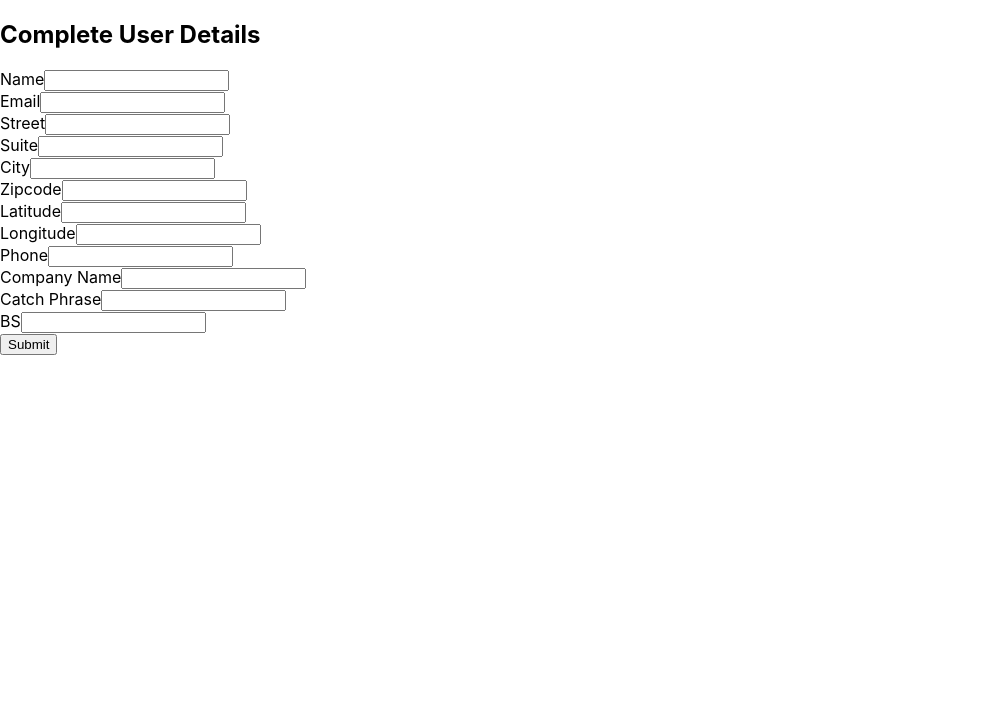
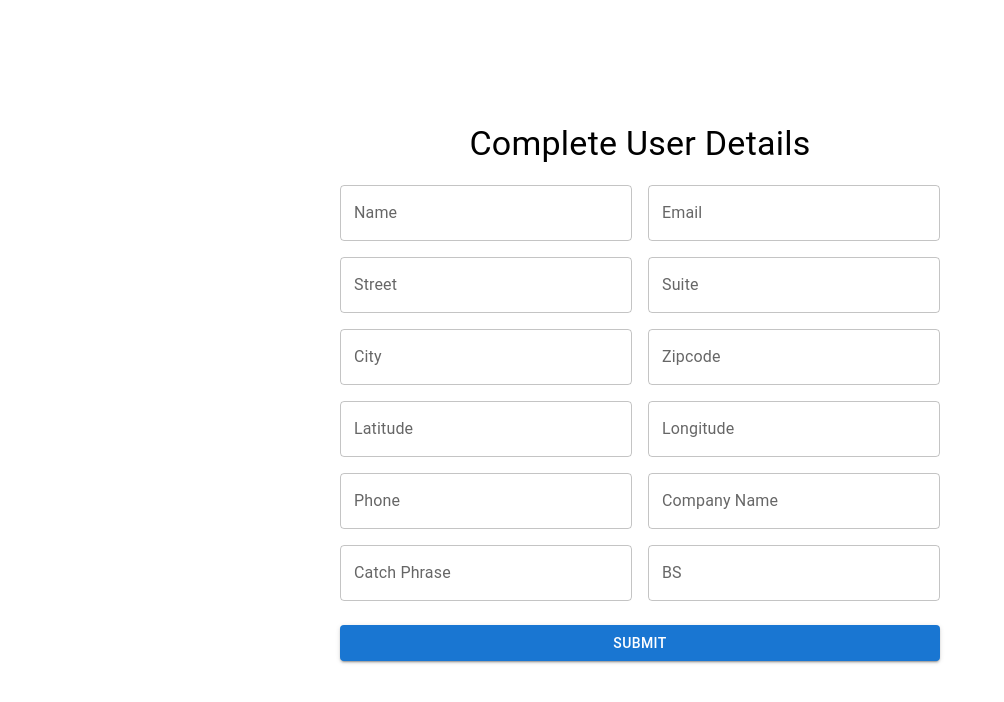
Before and after one commit to reutZi/fullstack_project5, a React (Create React App) app: page /userdetails in a window 1280 px wide. Shown: the top 702 px of the page, without its empty margins (0-1004 px from the left). Built offline with nearby package versions, Linux system fonts and the light colour scheme.

Commit message:
adding mui

```diff
--- a/src/components/Info.jsx
+++ b/src/components/Info.jsx
@@ -1,18 +1,49 @@
-// src/components/Info.js
 import React, { useContext } from 'react';
 import AuthContext from '../contexts/AuthContext';
+import { Box, Typography, Paper, Grid } from '@mui/material';
 
 const Info = () => {
     const { user } = useContext(AuthContext);
 
     return (
-        <div>
-            <h1>User Info</h1>
-            <p><strong>Name:</strong> {user.name}</p>
-            <p><strong>Email:</strong> {user.email}</p>
-            <p><strong>Phone:</strong> {user.phone}</p>
-            <p><strong>Website:</strong> {user.website}</p>
-        </div>
+        <Box sx={{ padding: 1, display: 'flex', justifyContent: 'center', alignItems: 'center' }}>
+            <Paper sx={{ padding: 2, width: '100%', maxWidth: 600 }}>
+                <Typography variant="h4" component="h1" gutterBottom>
+                    User Info
+                </Typography>
+                <Grid container spacing={2}>
+                    <Grid item xs={12}>
+                        <Typography variant="body1"><strong>Name:</strong> {user.name}</Typography>
+                    </Grid>
+                    <Grid item xs={12}>
+                        <Typography variant="body1"><strong>Username:</strong> {user.username}</Typography>
+                    </Grid>
+                    <Grid item xs={12}>
+                        <Typography variant="body1"><strong>Email:</strong> {user.email}</Typography>
+                    </Grid>
+                    <Grid item xs={12}>
+                        <Typography variant="body1"><strong>Phone:</strong> {user.phone}</Typography>
+                    </Grid>
+                    <Grid item xs={12}>
+                        <Typography variant="body1"><strong>Website:</strong> {user.website}</Typography>
+                    </Grid>
+                    <Grid item xs={12}>
+                        <Typography variant="h6" component="h2">Address</Typography>
+                        <Typography variant="body1"><strong>Street:</strong> {user.address.street}</Typography>
+                        <Typography variant="body1"><strong>Suite:</strong> {user.address.suite}</Typography>
+                        <Typography variant="body1"><strong>City:</strong> {user.address.city}</Typography>
+                        <Typography variant="body1"><strong>Zipcode:</strong> {user.address.zipcode}</Typography>
+                        <Typography variant="body1"><strong>Geo:</strong> Lat: {user.address.geo.lat}, Lng: {user.address.geo.lng}</Typography>
+                    </Grid>
+                    <Grid item xs={12}>
+                        <Typography variant="h6" component="h2">Company</Typography>
+                        <Typography variant="body1"><strong>Name:</strong> {user.company.name}</Typography>
+                        <Typography variant="body1"><strong>CatchPhrase:</strong> {user.company.catchPhrase}</Typography>
+                        <Typography variant="body1"><strong>BS:</strong> {user.company.bs}</Typography>
+                    </Grid>
+                </Grid>
+            </Paper>
+        </Box>
     );
 };
 
--- a/src/components/Login.jsx
+++ b/src/components/Login.jsx
@@ -1,15 +1,15 @@
-// src/components/Login.js
 import React, { useContext } from 'react';
 import { useForm } from 'react-hook-form';
 import { NavLink } from 'react-router-dom';
 import axios from 'axios';
 import { yupResolver } from '@hookform/resolvers/yup';
 import * as yup from 'yup';
+import { TextField, Button, Typography, Box, Link } from '@mui/material';
 import AuthContext from '../contexts/AuthContext';
 
 const schema = yup.object().shape({
-    userName: yup.string().required(),
-    password: yup.string().min(4).required(),
+    userName: yup.string().required('Username is required'),
+    password: yup.string().min(4, 'Password must be at least 4 characters').required('Password is required'),
 });
 
 const Login = () => {
@@ -22,43 +22,69 @@ const Login = () => {
         try {
             const response = await axios.get(`http://localhost:5000/users?username=${data.userName}`);
 
-            if(!response.status === 200){
-                throw new Error('User name does not exist');
+            if (!response.status === 200) {
+                throw new Error('Username does not exist');
             }
-
 
             const user = response.data[0];
 
-            if (user.website === data.password ) {
+            if (user.website === data.password) {
                 login(user.username);
             } else {
                 throw new Error('Invalid password.');
             }
-          } catch (error) {
+        } catch (error) {
             alert(error);
-          }
+        }
     };
 
     return (
-        <div>
-            <h2>Login</h2>
-            <form onSubmit={handleSubmit(onSubmit)}>
-                <div>
-                    <label>UserName</label>
-                    <input type="text" {...register('userName')} />
-                    {errors.userName && <p>{errors.userName.message}</p>}
-                </div>
-                <div>
-                    <label>Password</label>
-                    <input type="password" {...register('password')} />
-                    {errors.password && <p>{errors.password.message}</p>}
-                </div>
-                <button type="submit">Login</button>
-                <p>
-                 Don't have an account? <NavLink to="/register">Sign up</NavLink>
-                </p>
-            </form>
-        </div>
+        <Box
+            display="flex"
+            flexDirection="column"
+            alignItems="center"
+            justifyContent="center"
+            minHeight="100vh"
+        >
+            <Typography variant="h4" component="h2" gutterBottom>
+                Login
+            </Typography>
+            <Box component="form" onSubmit={handleSubmit(onSubmit)} noValidate sx={{ mt: 1, width: '300px' }}>
+                <TextField
+                    variant="outlined"
+                    margin="normal"
+                    fullWidth
+                    id="userName"
+                    label="Username"
+                    {...register('userName')}
+                    error={!!errors.userName}
+                    helperText={errors.userName?.message}
+                />
+                <TextField
+                    variant="outlined"
+                    margin="normal"
+                    fullWidth
+                    id="password"
+                    label="Password"
+                    type="password"
+                    {...register('password')}
+                    error={!!errors.password}
+                    helperText={errors.password?.message}
+                />
+                <Button
+                    type="submit"
+                    fullWidth
+                    variant="contained"
+                    color="primary"
+                    sx={{ mt: 3, mb: 2 }}
+                >
+                    Login
+                </Button>
+                <Typography variant="body2" align="center">
+                    Don't have an account? <Link component={NavLink} to="/register">Sign up</Link>
+                </Typography>
+            </Box>
+        </Box>
     );
 };
 
--- a/src/components/Register.jsx
+++ b/src/components/Register.jsx
@@ -1,16 +1,15 @@
-// src/components/Register.js
 import React from 'react';
 import { useForm } from 'react-hook-form';
 import { yupResolver } from '@hookform/resolvers/yup';
 import * as yup from 'yup';
-import { NavLink } from 'react-router-dom';
+import { NavLink, useNavigate } from 'react-router-dom';
 import axios from 'axios';
-import { useNavigate } from 'react-router-dom';
+import { TextField, Button, Typography, Box, Link } from '@mui/material';
 
 const schema = yup.object().shape({
-    username: yup.string().required(),
-    password: yup.string().required(),
-    verifyPassword: yup.string().oneOf([yup.ref('password'), null], 'Passwords must match').required(),
+    username: yup.string().required('Username is required'),
+    password: yup.string().required('Password is required'),
+    verifyPassword: yup.string().oneOf([yup.ref('password'), null], 'Passwords must match').required('Please confirm your password'),
 });
 
 const Register = () => {
@@ -22,12 +21,10 @@ const Register = () => {
 
     const onSubmit = async (data) => {
         try {
-            console.log("i got here");
             const response = await axios.get(`http://localhost:5000/users?username=${data.username}`);
             if (response.data.length > 0) {
                 alert('Username already exists');
             } else {
-                console.log("i also got here");
                 navigate('/userdetails', { state: { userData: data } });
             }
         } catch (error) {
@@ -36,23 +33,63 @@ const Register = () => {
     };
 
     return (
-        <form onSubmit={handleSubmit(onSubmit)}>
-            <h2>Sign Up</h2>
-            <input {...register('username')} placeholder="Username" />
-            <p>{errors.username?.message}</p>
-
-            <input type="password" {...register('password')} placeholder="Password" />
-            <p>{errors.password?.message}</p>
-
-            <input type="password" {...register('verifyPassword')} placeholder="Verify Password" />
-            <p>{errors.verifyPassword?.message}</p>
-
-            <button type="submit">Register</button>
-
-            <p>
-                Already have an account? <NavLink to="/login">Login</NavLink>
-            </p>
-        </form>
+        <Box
+            display="flex"
+            flexDirection="column"
+            alignItems="center"
+            justifyContent="center"
+            minHeight="100vh"
+        >
+            <Typography variant="h4" component="h2" gutterBottom>
+                Sign Up
+            </Typography>
+            <Box component="form" onSubmit={handleSubmit(onSubmit)} noValidate sx={{ mt: 1, width: '300px' }}>
+                <TextField
+                    variant="outlined"
+                    margin="normal"
+                    fullWidth
+                    id="username"
+                    label="Username"
+                    {...register('username')}
+                    error={!!errors.username}
+                    helperText={errors.username?.message}
+                />
+                <TextField
+                    variant="outlined"
+                    margin="normal"
+                    fullWidth
+                    id="password"
+                    label="Password"
+                    type="password"
+                    {...register('password')}
+                    error={!!errors.password}
+                    helperText={errors.password?.message}
+                />
+                <TextField
+                    variant="outlined"
+                    margin="normal"
+                    fullWidth
+                    id="verifyPassword"
+                    label="Verify Password"
+                    type="password"
+                    {...register('verifyPassword')}
+                    error={!!errors.verifyPassword}
+                    helperText={errors.verifyPassword?.message}
+                />
+                <Button
+                    type="submit"
+                    fullWidth
+                    variant="contained"
+                    color="primary"
+                    sx={{ mt: 3, mb: 2 }}
+                >
+                    Register
+                </Button>
+                <Typography variant="body2" align="center">
+                    Already have an account? <Link component={NavLink} to="/login">Login</Link>
+                </Typography>
+            </Box>
+        </Box>
     );
 };
 
--- a/src/components/UserDetails.jsx
+++ b/src/components/UserDetails.jsx
@@ -1,25 +1,25 @@
-// src/components/UserDetails.js
-import React, { useContext }from 'react';
+import React, { useContext } from 'react';
 import { useForm } from 'react-hook-form';
 import { yupResolver } from '@hookform/resolvers/yup';
 import * as yup from 'yup';
 import axios from 'axios';
-import { useLocation} from 'react-router-dom';
+import { useLocation } from 'react-router-dom';
 import AuthContext from '../contexts/AuthContext';
+import { TextField, Button, Typography, Box, Grid } from '@mui/material';
 
 const schema = yup.object().shape({
-  name: yup.string().required(),
-  email: yup.string().email().required(),
-  street: yup.string().required(),
-  suite: yup.string().required(),
-  city: yup.string().required(),
-  zipcode: yup.string().required(),
-  lat: yup.string().required(),
-  lng: yup.string().required(),
-  phone: yup.string().required(),
-  companyName: yup.string().required(),
-  catchPhrase: yup.string().required(),
-  bs: yup.string().required(),
+  name: yup.string().required('Name is required'),
+  email: yup.string().email('Invalid email format').required('Email is required'),
+  street: yup.string().required('Street is required'),
+  suite: yup.string().required('Suite is required'),
+  city: yup.string().required('City is required'),
+  zipcode: yup.string().required('Zipcode is required'),
+  lat: yup.string().required('Latitude is required'),
+  lng: yup.string().required('Longitude is required'),
+  phone: yup.string().required('Phone is required'),
+  companyName: yup.string().required('Company name is required'),
+  catchPhrase: yup.string().required('Catch phrase is required'),
+  bs: yup.string().required('BS is required'),
 });
 
 const UserDetails = () => {
@@ -67,72 +67,150 @@ const UserDetails = () => {
   };
 
   return (
-    <div>
-      <h2>Complete User Details</h2>
-      <form onSubmit={handleSubmit(onSubmit)}>
-        <div>
-          <label>Name</label>
-          <input type="text" {...register('name')} />
-          {errors.name && <p>{errors.name.message}</p>}
-        </div>
-        <div>
-          <label>Email</label>
-          <input type="text" {...register('email')} />
-          {errors.email && <p>{errors.email.message}</p>}
-        </div>
-        <div>
-          <label>Street</label>
-          <input type="text" {...register('street')} />
-          {errors.street && <p>{errors.street.message}</p>}
-        </div>
-        <div>
-          <label>Suite</label>
-          <input type="text" {...register('suite')} />
-          {errors.suite && <p>{errors.suite.message}</p>}
-        </div>
-        <div>
-          <label>City</label>
-          <input type="text" {...register('city')} />
-          {errors.city && <p>{errors.city.message}</p>}
-        </div>
-        <div>
-          <label>Zipcode</label>
-          <input type="text" {...register('zipcode')} />
-          {errors.zipcode && <p>{errors.zipcode.message}</p>}
-        </div>
-        <div>
-          <label>Latitude</label>
-          <input type="text" {...register('lat')} />
-          {errors.lat && <p>{errors.lat.message}</p>}
-        </div>
-        <div>
-          <label>Longitude</label>
-          <input type="text" {...register('lng')} />
-          {errors.lng && <p>{errors.lng.message}</p>}
-        </div>
-        <div>
-          <label>Phone</label>
-          <input type="text" {...register('phone')} />
-          {errors.phone && <p>{errors.phone.message}</p>}
-        </div>
-        <div>
-          <label>Company Name</label>
-          <input type="text" {...register('companyName')} />
-          {errors.companyName && <p>{errors.companyName.message}</p>}
-        </div>
-        <div>
-          <label>Catch Phrase</label>
-          <input type="text" {...register('catchPhrase')} />
-          {errors.catchPhrase && <p>{errors.catchPhrase.message}</p>}
-        </div>
-        <div>
-          <label>BS</label>
-          <input type="text" {...register('bs')} />
-          {errors.bs && <p>{errors.bs.message}</p>}
-        </div>
-        <button type="submit">Submit</button>
-      </form>
-    </div>
+    <Box
+      display="flex"
+      flexDirection="column"
+      alignItems="center"
+      justifyContent="center"
+      minHeight="100vh"
+    >
+      <Typography variant="h4" component="h2" gutterBottom>
+        Complete User Details
+      </Typography>
+      <Box component="form" onSubmit={handleSubmit(onSubmit)} noValidate sx={{ mt: 1, width: '600px' }}>
+        <Grid container spacing={2}>
+          <Grid item xs={12} sm={6}>
+            <TextField
+              variant="outlined"
+              fullWidth
+              label="Name"
+              {...register('name')}
+              error={!!errors.name}
+              helperText={errors.name?.message}
+            />
+          </Grid>
+          <Grid item xs={12} sm={6}>
+            <TextField
+              variant="outlined"
+              fullWidth
+              label="Email"
+              {...register('email')}
+              error={!!errors.email}
+              helperText={errors.email?.message}
+            />
+          </Grid>
+          <Grid item xs={12} sm={6}>
+            <TextField
+              variant="outlined"
+              fullWidth
+              label="Street"
+              {...register('street')}
+              error={!!errors.street}
+              helperText={errors.street?.message}
+            />
+          </Grid>
+          <Grid item xs={12} sm={6}>
+            <TextField
+              variant="outlined"
+              fullWidth
+              label="Suite"
+              {...register('suite')}
+              error={!!errors.suite}
+              helperText={errors.suite?.message}
+            />
+          </Grid>
+          <Grid item xs={12} sm={6}>
+            <TextField
+              variant="outlined"
+              fullWidth
+              label="City"
+              {...register('city')}
+              error={!!errors.city}
+              helperText={errors.city?.message}
+            />
+          </Grid>
+          <Grid item xs={12} sm={6}>
+            <TextField
+              variant="outlined"
+              fullWidth
+              label="Zipcode"
+              {...register('zipcode')}
+              error={!!errors.zipcode}
+              helperText={errors.zipcode?.message}
+            />
+          </Grid>
+          <Grid item xs={12} sm={6}>
+            <TextField
+              variant="outlined"
+              fullWidth
+              label="Latitude"
+              {...register('lat')}
+              error={!!errors.lat}
+              helperText={errors.lat?.message}
+            />
+          </Grid>
+          <Grid item xs={12} sm={6}>
+            <TextField
+              variant="outlined"
+              fullWidth
+              label="Longitude"
+              {...register('lng')}
+              error={!!errors.lng}
+              helperText={errors.lng?.message}
+            />
+          </Grid>
+          <Grid item xs={12} sm={6}>
+            <TextField
+              variant="outlined"
+              fullWidth
+              label="Phone"
+              {...register('phone')}
+              error={!!errors.phone}
+              helperText={errors.phone?.message}
+            />
+          </Grid>
+          <Grid item xs={12} sm={6}>
+            <TextField
+              variant="outlined"
+              fullWidth
+              label="Company Name"
+              {...register('companyName')}
+              error={!!errors.companyName}
+              helperText={errors.companyName?.message}
+            />
+          </Grid>
+          <Grid item xs={12} sm={6}>
+            <TextField
+              variant="outlined"
+              fullWidth
+              label="Catch Phrase"
+              {...register('catchPhrase')}
+              error={!!errors.catchPhrase}
+              helperText={errors.catchPhrase?.message}
+            />
+          </Grid>
+          <Grid item xs={12} sm={6}>
+            <TextField
+              variant="outlined"
+              fullWidth
+              label="BS"
+              {...register('bs')}
+              error={!!errors.bs}
+              helperText={errors.bs?.message}
+            />
+          </Grid>
+        </Grid>
+        <Button
+          type="submit"
+          fullWidth
+          variant="contained"
+          color="primary"
+          sx={{ mt: 3, mb: 2 }}
+        >
+          Submit
+        </Button>
+      </Box>
+    </Box>
   );
 };
 
```
Also changed, not shown: src/components/Albums.jsx (+2 -9 lines), src/components/Photos.jsx (added, +51 -0 lines), src/components/Posts.jsx (+4 -8 lines), src/components/Todos.jsx (+13 -5 lines), src/contexts/AuthContext.jsx (+7 -0 lines), db.json.
